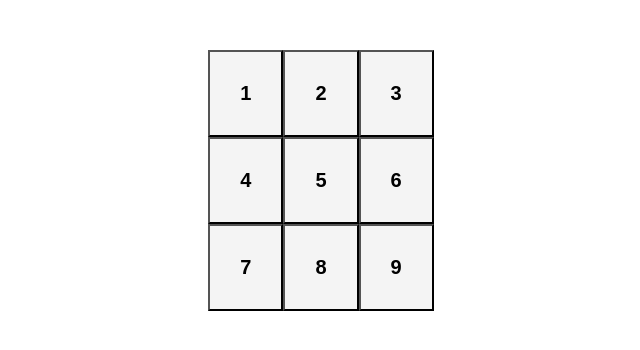
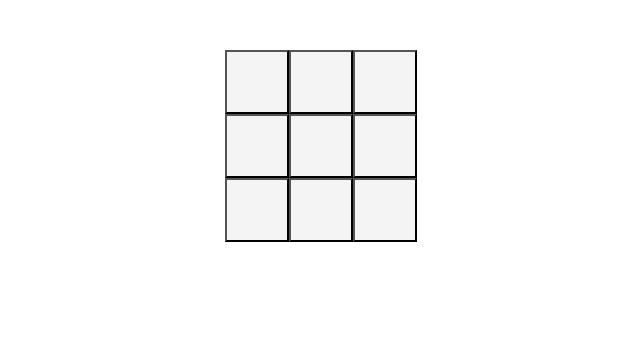
Before and after one commit to GihanDuane/React-tic-tac-toe, a React (Create React App) app: page / in a window 1280 px wide. Shown: the top 350 px of the page, without its empty margins (319-959 px from the left). Built offline with nearby package versions, Linux system fonts and the light colour scheme.

Commit message:
updated the sqaure button by removing value prop

```diff
--- a/src/App.js
+++ b/src/App.js
@@ -5,20 +5,20 @@
   return (
     <>
       <div className="App">
-      < div className="board-row">
-          <Square value="1"/>
-          <Square value="2"/>
-          <Square value="3"/>
+        <div className="board-row">
+          <Square/>
+          <Square/>
+          <Square/>
         </div>
         <div className="board-row">
-          <Square value="4"/>
-          <Square value="5"/>
-          <Square value="6"/>
+          <Square/>
+          <Square/>
+          <Square/>
         </div>
         <div className="board-row">
-          <Square value="7"/>
-          <Square value="8"/>
-          <Square value="9"/>
+          <Square/>
+          <Square/>
+          <Square/>
         </div>
       </div>
     </>
```
